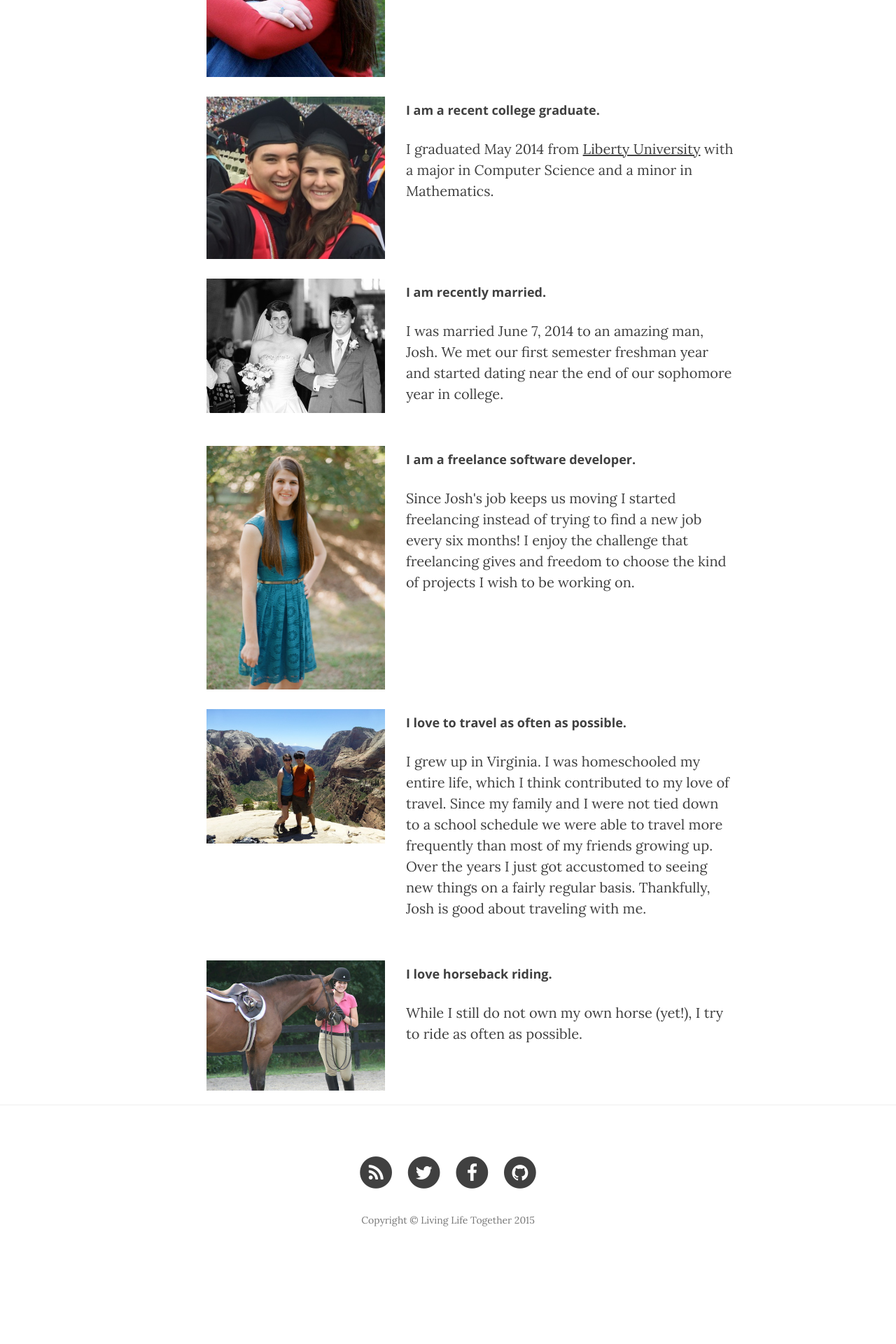
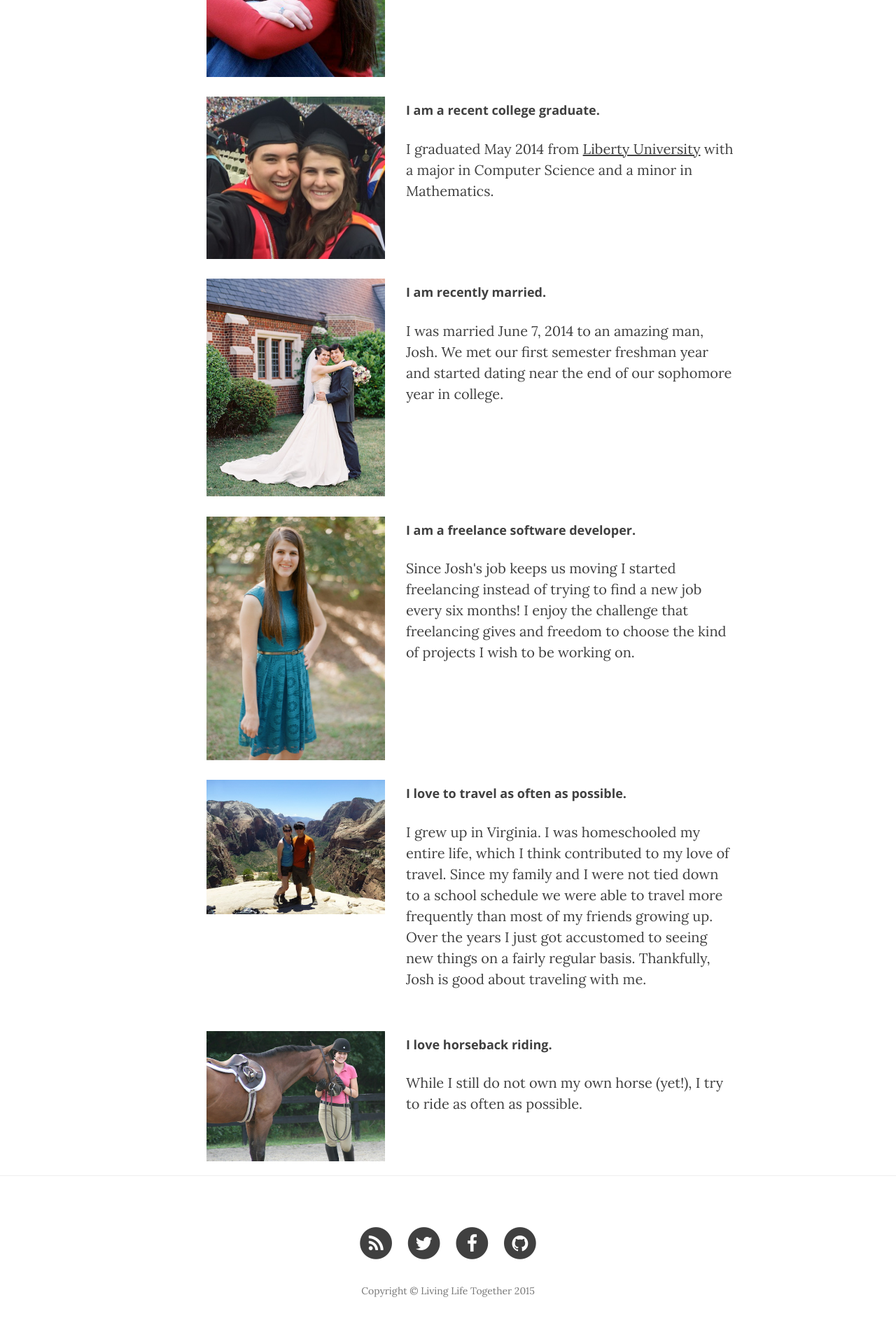
Before and after one commit to rebeccaeto/rebeccaeto.github.io, a Jekyll site: the page built from about.html, in a window 1280 px wide. Shown: the part 778-2698 px from the top of the page at 70% size. Built offline with Jekyll 4.4.1, drawn with Linux system fonts in a browser that asks for light colours; nearby versions of some CDN libraries; before the commit the page ends 2597 px from its top, so only the background shows below that.

Commit message:
changed picture

```diff
--- a/about.html
+++ b/about.html
@@ -26,7 +26,7 @@
         </div>
         <br>
         <div class="row">
-            <div class="col-md-4 col-sm-5 col-xs-5"><img src="https://rebeccaeto.github.io//img/wedding2.jpg">
+            <div class="col-md-4 col-sm-5 col-xs-5"><img src="https://rebeccaeto.github.io//img/BrideandGroom.jpg">
 			</div>
             <div class="col-md-7 col-sm-5 col-xs-4">
                 <h4><strong>I am recently married.</strong></h4>
```
